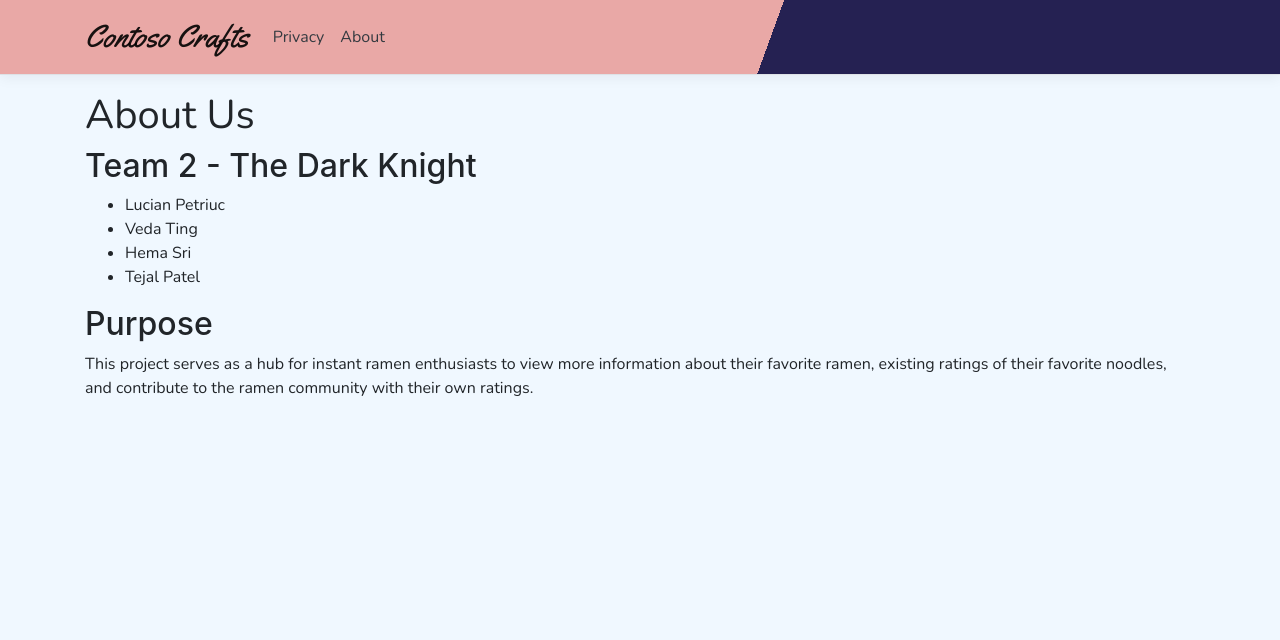
After one commit to Tejalpatel2099/TheDarkKnights, an ASP.NET Core app: page /About in a window 1280 px wide. The commit adds this page. Shown: the top 640 px of the page. Run offline with ASP.NET Core 8, Linux system fonts and the light colour scheme.

Commit message:
Created an About page and added the page to the navigation bar

```diff
--- /dev/null
+++ b/src/Pages/About.cshtml
@@ -0,0 +1,15 @@
+@page
+@model ContosoCrafts.WebSite.Pages.AboutModel
+@{
+}
+<h1>About Us</h1>
+<h2>Team 2 - The Dark Knight</h2>
+<ul>
+    <li>Lucian Petriuc</li>
+    <li>Veda Ting</li>
+    <li>Hema Sri</li>
+    <li>Tejal Patel</li>
+
+</ul>
+<h2>Purpose</h2>
+<p>This project serves as a hub for instant ramen enthusiasts to view more information about their favorite ramen, existing ratings of their favorite noodles, and contribute to the ramen community with their own ratings.</p>
--- /dev/null
+++ b/src/Pages/About.cshtml.cs
@@ -0,0 +1,12 @@
+using Microsoft.AspNetCore.Mvc;
+using Microsoft.AspNetCore.Mvc.RazorPages;
+
+namespace ContosoCrafts.WebSite.Pages
+{
+    public class AboutModel : PageModel
+    {
+        public void OnGet()
+        {
+        }
+    }
+}
--- a/src/Pages/Shared/_Layout.cshtml
+++ b/src/Pages/Shared/_Layout.cshtml
@@ -23,6 +23,9 @@
                         <li class="nav-item">
                             <a class="nav-link text-dark" asp-area="" asp-page="/Privacy">Privacy</a>
                         </li>
+                        <li class="nav-item">
+                            <a class="nav-link text-dark" asp-area="" asp-page="/About">About</a>
+                        </li>
                     </ul>
                 </div>
             </div>
```
Also changed, not shown: src/ContosoCrafts.WebSite.csproj, 1 other file.
